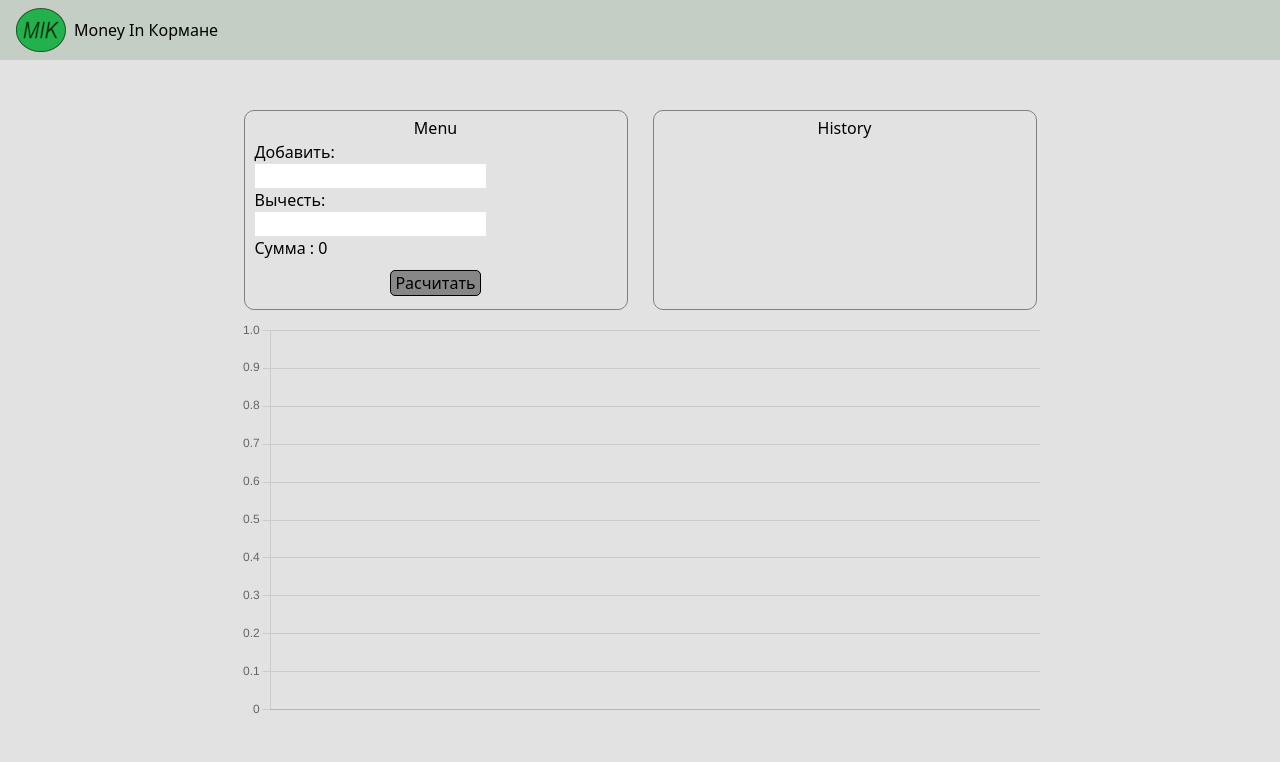
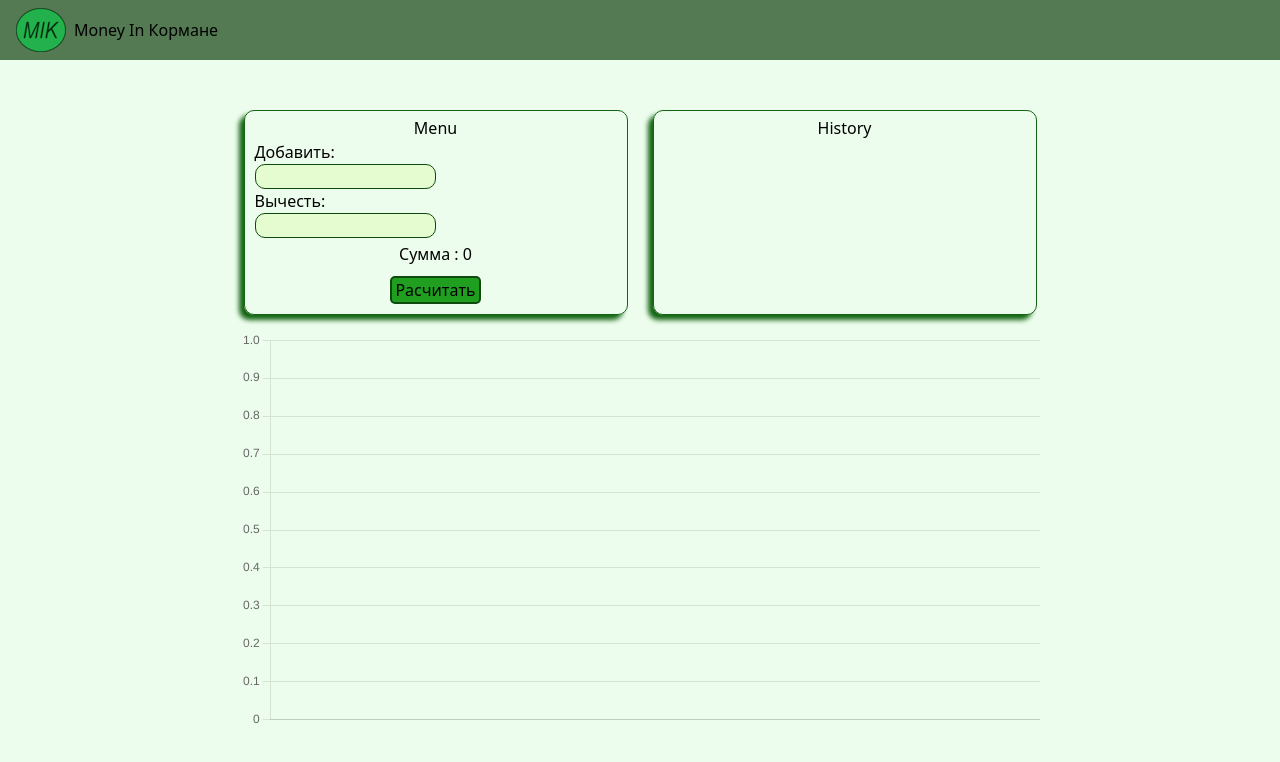
Before and after one commit to BpJ-inx/Money-in-Kormany, a Vue app: page / in a window 1280 px wide. Shown: the top 762 px of the page. Built offline with nearby package versions, Linux system fonts and the light colour scheme.

Commit message:
change in styles

```diff
--- a/src/App.vue
+++ b/src/App.vue
@@ -8,8 +8,7 @@
 
   </main>
 
-  <footer class="flex h-20">
-  </footer>
+  <footer class="flex h-10"></footer>
 </template>
 
 <script>
--- a/src/assets/compmonents/canvaBoxStyle.scss
+++ /dev/null
@@ -1,14 +0,0 @@
-.chart_place {
-    display: flex;
-    width: 100%;
-    align-items: center;
-    justify-content: center;
-    margin-top: 10px;
-
-}
-
-.canva_box_style {
-    display: flex;
-    width: 800px;
-
-}
--- a/src/assets/compmonents/navbarStyle.scss
+++ b/src/assets/compmonents/navbarStyle.scss
@@ -1,6 +1,6 @@
 .navbar {
     border: 0px solid black;
-    background-color: rgba(10, 81, 10, 0.136);
+    background-color: rgba(7, 57, 7, 0.667);
     align-items: center;
     width: 100%;
 }
--- a/src/assets/pages/mainStyle.scss
+++ b/src/assets/pages/mainStyle.scss
@@ -28,11 +28,13 @@
 .menu_box {
     display: flex;
     flex-direction: column;
-    border: 1px solid gray;
+    border: 1px solid rgb(19, 100, 19);
     min-height: 200px;
     width: 30%;
     padding: 5px 10px 10px 10px;
     border-radius: 10px;
+    box-shadow: -5px 5px 5px rgb(19, 100, 19);
+
     @media(max-width: 1024px) {
         width: 90%;
     }
@@ -42,22 +44,30 @@
 .menu_button {
     display: flex;
     justify-content: center;
-    background-color: rgb(135, 135, 135);
+    background-color: rgb(32, 158, 32);
     width: 25%;
-    border: 1px solid black;
+    border: 2px solid rgb(14, 74, 14);
     margin: auto;
     margin-top: 10px;
     border-radius: 5px;
+    transition: 0.5s;
 }
 
 .menu_button:hover {
-    background-color: rgb(174, 174, 174);
+    background-color: rgb(42, 202, 42);
 }
 
 .menu_data_input {
     display: flex;
     outline: none;
-
+    border: 1px solid rgb(14, 74, 14);
+    padding-left: 5px;
+    padding-right: 6px;
+    justify-content: center;
+    width: 50%;
+    height: 25px;
+    background-color: rgba(220, 250, 174, 0.47);
+    border-radius: 10px;
 }
 
 .menu_data_input {
@@ -72,12 +82,29 @@
     display: flex;
     flex-direction: column;
     // justify-content: space-between;
-    border: 1px solid gray;
+    border: 1px solid rgb(19, 100, 19);
     min-height: 200px;
     width: 30%;
     padding: 5px 10px 10px 10px;
     border-radius: 10px;
+    box-shadow: -5px 5px 5px rgb(19, 100, 19);
+
     @media(max-width: 1024px) {
         width: 90%;
     }
 }
+
+.chart_place {
+    display: flex;
+    width: 100%;
+    align-items: center;
+    justify-content: center;
+    margin-top: 15px;
+
+}
+
+.canva_box_style {
+    display: flex;
+    width: 800px;
+
+}
--- a/src/assets/styles/index.scss
+++ b/src/assets/styles/index.scss
@@ -3,5 +3,5 @@
 @tailwind utilities;
 
 body{
-    background-color: rgb(226, 226, 226);
+    background-color: rgba(193, 249, 193, 0.29);
 }
--- a/src/hooks/chart.js
+++ b/src/hooks/chart.js
@@ -57,10 +57,7 @@ function getDataHistory() {
 
 
         });
-        // newDataHistory.map(function (item) {
 
-
-        // });
     }
 }
 
--- a/src/pages/main.vue
+++ b/src/pages/main.vue
@@ -4,7 +4,7 @@
             <span class="flex flex-row justify-center">Menu</span>
             <div>Добавить:<input type=number class="menu_data_input plus"> </div>
             <div>Вычесть:<input type=number class="menu_data_input minus"> </div>
-            <div>Сумма : {{ sum }} </div>
+            <div class="m-auto mt-1">Сумма : {{ sum }} </div>
             <button class="menu_button" @click="calculation">Расчитать</button>
 
 
@@ -95,5 +95,4 @@ export default {
 
 <style lang="scss" scoped>
 @import '../assets/pages/mainStyle.scss';
-@import '../assets/compmonents/canvaBoxStyle.scss';
 </style>
```
